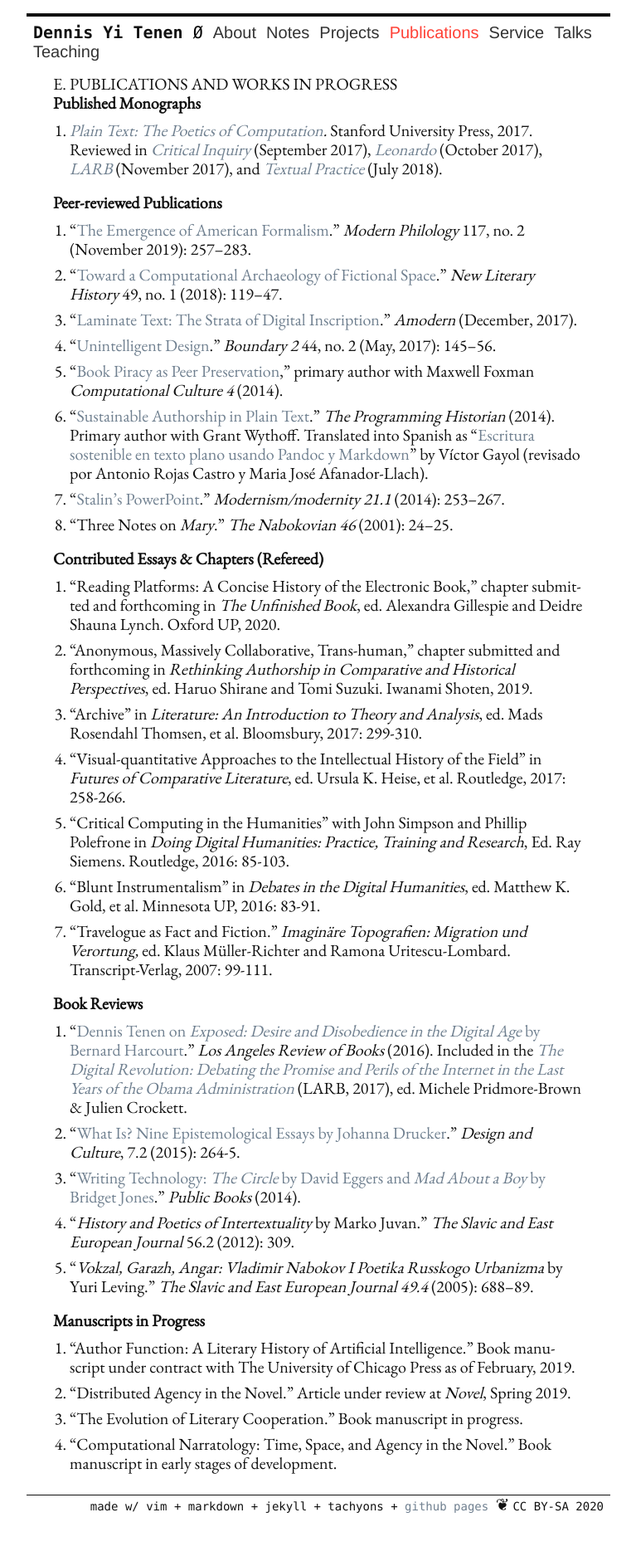
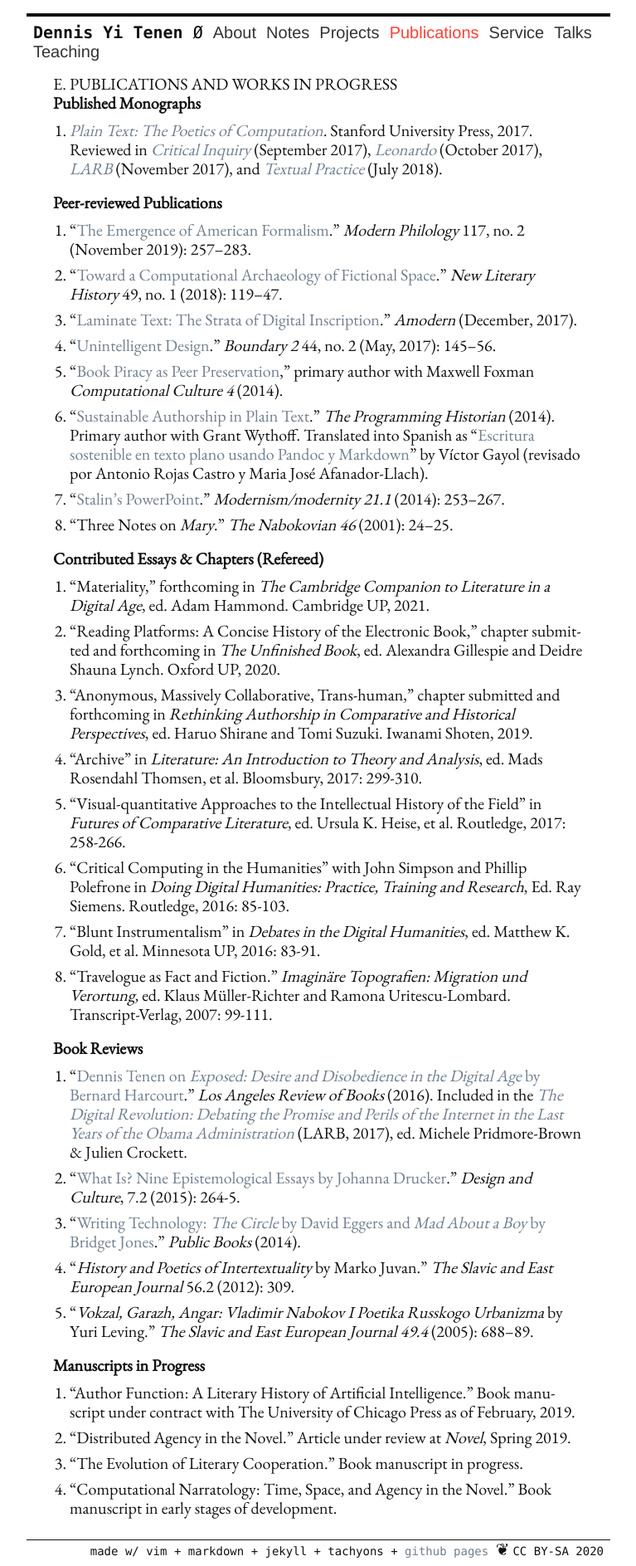
Before and after one commit to denten/denten.github.io, a Jekyll site: the page built from _pages/publications.md, in a window 1280 px wide. Shown: the whole page at 83% size, without its empty margins (256-1023 px from the left). Built offline with Jekyll 4.4.1, drawn with Linux system fonts in a browser that asks for light colours; before the commit the page ends 1833 px from its top, so only the background shows below that.

Commit message:
update CV

```diff
--- a/_includes/CV/04-publications.md
+++ b/_includes/CV/04-publications.md
@@ -41,21 +41,23 @@ by Víctor Gayol (revisado por Antonio Rojas Castro y Maria José Afanador-Llach
 
 ### Contributed Essays & Chapters (Refereed)
 
-1. "Reading Platforms: A Concise History of the Electronic Book," chapter submitted and
+1. "Materiality," forthcoming in *The Cambridge Companion to Literature in a Digital Age*, ed.
+   Adam Hammond. Cambridge UP, 2021.
+2. "Reading Platforms: A Concise History of the Electronic Book," chapter submitted and
    forthcoming in *The Unfinished Book*, ed. Alexandra Gillespie and Deidre Shauna Lynch.
 Oxford UP, 2020.
-2. "Anonymous, Massively Collaborative, Trans-human," chapter submitted and forthcoming in
+3. "Anonymous, Massively Collaborative, Trans-human," chapter submitted and forthcoming in
    *Rethinking Authorship in Comparative and Historical Perspectives*, ed.  Haruo Shirane and
 Tomi Suzuki.  Iwanami Shoten, 2019.
-3. "Archive" in *Literature: An Introduction to Theory and Analysis*, ed. Mads Rosendahl
+4. "Archive" in *Literature: An Introduction to Theory and Analysis*, ed. Mads Rosendahl
    Thomsen, et al. Bloomsbury, 2017: 299-310.
-4. "Visual-quantitative Approaches to the Intellectual History of the Field" in *Futures of
+5. "Visual-quantitative Approaches to the Intellectual History of the Field" in *Futures of
    Comparative Literature*, ed. Ursula K. Heise, et al.  Routledge, 2017: 258-266.
-5. "Critical Computing in the Humanities" with John Simpson and Phillip Polefrone in *Doing
+6. "Critical Computing in the Humanities" with John Simpson and Phillip Polefrone in *Doing
    Digital Humanities: Practice, Training and Research*, Ed. Ray Siemens. Routledge, 2016: 85-103.
-6. "Blunt Instrumentalism" in *Debates in the Digital Humanities*, ed. Matthew K. Gold, et al.
+7. "Blunt Instrumentalism" in *Debates in the Digital Humanities*, ed. Matthew K. Gold, et al.
    Minnesota UP, 2016: 83-91.
-7. "Travelogue as Fact and Fiction." *Imaginäre Topografien: Migration und Verortung,* ed.
+8. "Travelogue as Fact and Fiction." *Imaginäre Topografien: Migration und Verortung,* ed.
    Klaus Müller-Richter and Ramona Uritescu-Lombard.  Transcript-Verlag, 2007: 99-111.
 
 ### Book Reviews
```
